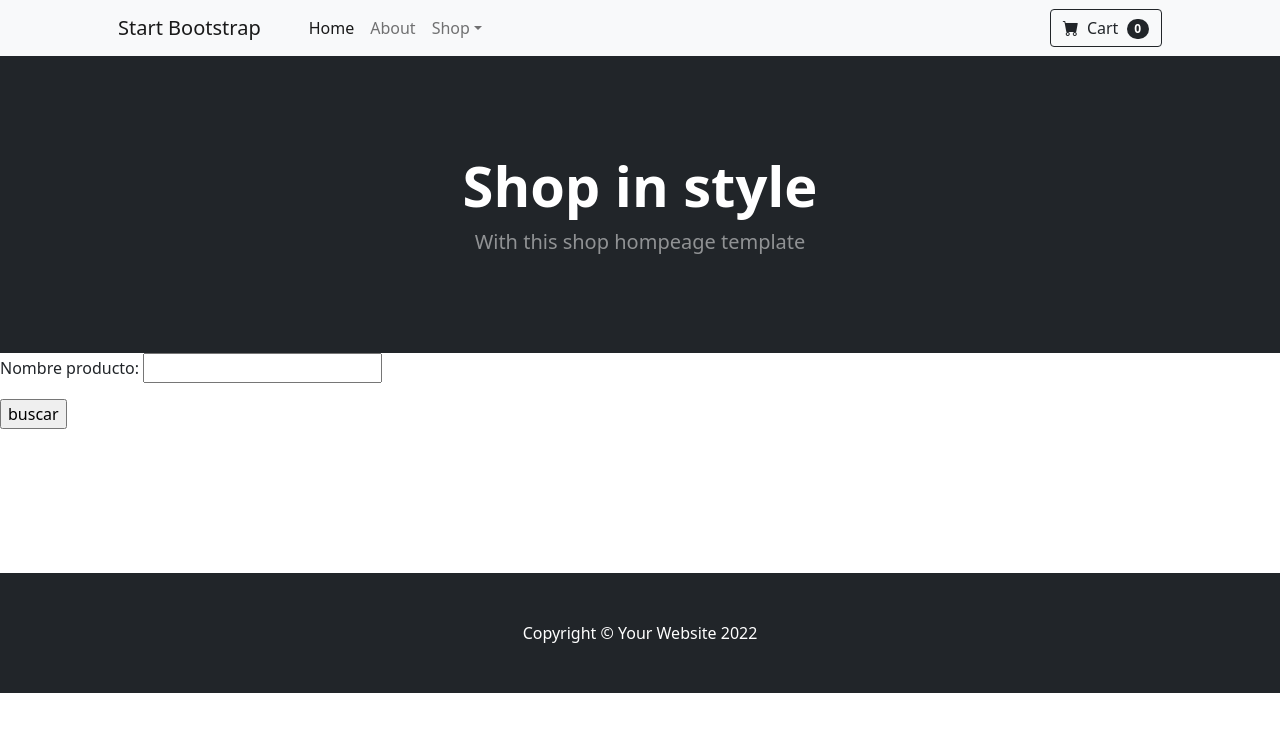
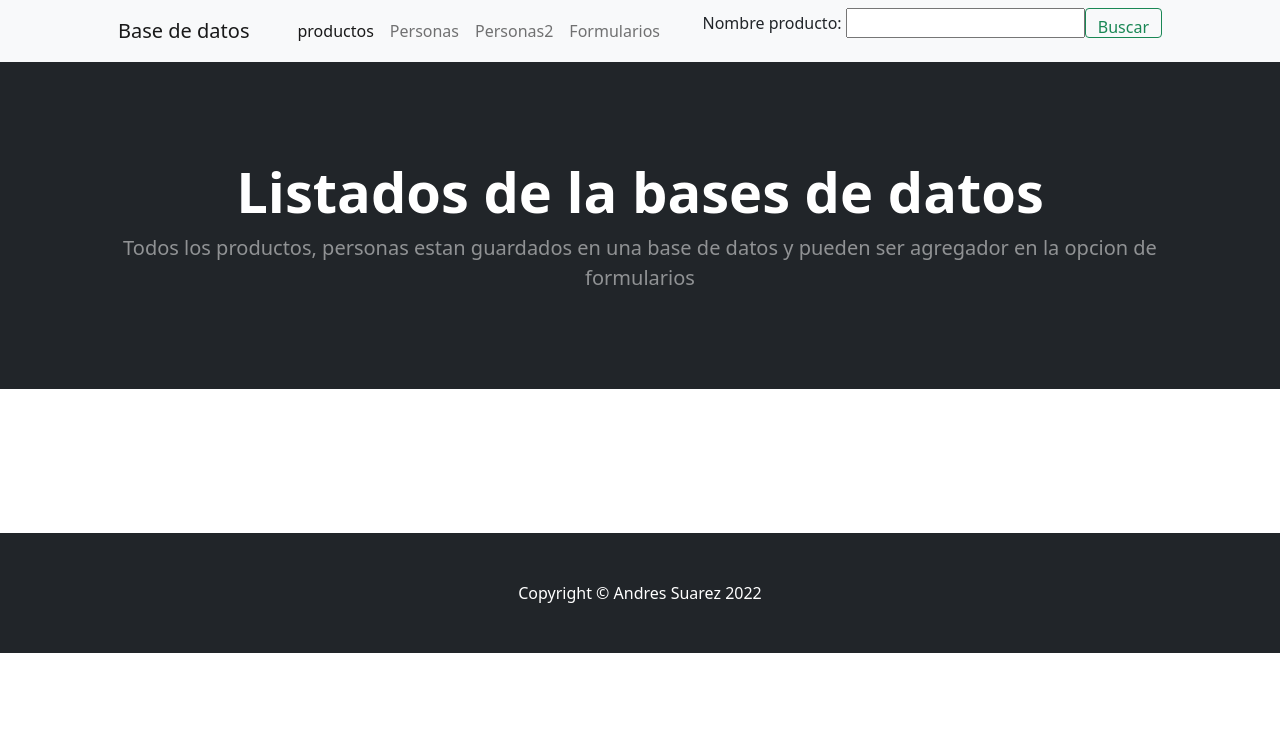
Before and after one commit to Fasanti091/Formularios, a Django app: template proyecto_web/productos/templates/productos/index.html in a window 1280 px wide. Shown: the top 732 px of the page. Run offline with Django 4.2, Linux system fonts and the light colour scheme; the template is opened without the code that fills it: values that come from a table or form of the project are taken from there, others are empty; some libraries are stand-ins or nearby versions.

Commit message:
Se agrego personas y links

```diff
--- a/proyecto_web/formulario/urls.py
+++ b/proyecto_web/formulario/urls.py
@@ -18,5 +18,5 @@ from django.urls import path, include
 
 urlpatterns = [
     path('admin/', admin.site.urls),
-    path('productos/', include('productos.urls'))
+    path('', include('productos.urls'))
 ]
--- a/proyecto_web/productos/admin.py
+++ b/proyecto_web/productos/admin.py
@@ -1,5 +1,6 @@
 from django.contrib import admin
-from productos.models import Producto
+from productos.models import *
 
 # Register your models here.
 admin.site.register(Producto)
+admin.site.register(Personas)
--- a/proyecto_web/productos/models.py
+++ b/proyecto_web/productos/models.py
@@ -14,3 +14,9 @@ class Producto(models.Model):
 
     def __str__(self) -> str:
         return f"{self.nombre} - {self.marca}" # TODO
+
+class Personas(models.Model):
+
+    nombre = models.CharField(max_length=150)
+    apellido = models.CharField(max_length=150)
+    edad = models.IntegerField()
--- a/proyecto_web/productos/templates/productos/base.html
+++ b/proyecto_web/productos/templates/productos/base.html
@@ -8,7 +8,7 @@
         <meta name="viewport" content="width=device-width, initial-scale=1, shrink-to-fit=no" />
         <meta name="description" content="" />
         <meta name="author" content="" />
-        <title>Shop Homepage - Start Bootstrap Template</title>
+        <title>Proyecto</title>
         <!-- Favicon-->
         <link rel="icon" type="image/x-icon" href="assets/favicon.ico" />
         <!-- Bootstrap icons-->
@@ -20,29 +20,23 @@
         <!-- Navigation-->
         <nav class="navbar navbar-expand-lg navbar-light bg-light">
             <div class="container px-4 px-lg-5">
-                <a class="navbar-brand" href="#!">Start Bootstrap</a>
+                <a class="navbar-brand" href="#!">Base de datos</a>
                 <button class="navbar-toggler" type="button" data-bs-toggle="collapse" data-bs-target="#navbarSupportedContent" aria-controls="navbarSupportedContent" aria-expanded="false" aria-label="Toggle navigation"><span class="navbar-toggler-icon"></span></button>
                 <div class="collapse navbar-collapse" id="navbarSupportedContent">
                     <ul class="navbar-nav me-auto mb-2 mb-lg-0 ms-lg-4">
-                        <li class="nav-item"><a class="nav-link active" aria-current="page" href="#!">Home</a></li>
-                        <li class="nav-item"><a class="nav-link" href="#!">About</a></li>
-                        <li class="nav-item dropdown">
-                            <a class="nav-link dropdown-toggle" id="navbarDropdown" href="#" role="button" data-bs-toggle="dropdown" aria-expanded="false">Shop</a>
-                            <ul class="dropdown-menu" aria-labelledby="navbarDropdown">
-                                <li><a class="dropdown-item" href="#!">All Products</a></li>
-                                <li><hr class="dropdown-divider" /></li>
-                                <li><a class="dropdown-item" href="#!">Popular Items</a></li>
-                                <li><a class="dropdown-item" href="#!">New Arrivals</a></li>
-                            </ul>
-                        </li>
+                        <li class="nav-item"><a class="nav-link active" aria-current="page" href="/">productos</a></li>
+                        <li class="nav-item"><a class="nav-link" href="/personas/">Personas</a></li>
+                        <li class="nav-item"><a class="nav-link" href="#!">Personas2</a></li>
+                        <li class="nav-item"><a class="nav-link" href="#!">Formularios</a></li>
                     </ul>
-                    <form class="d-flex">
-                        <button class="btn btn-outline-dark" type="submit">
-                            <i class="bi-cart-fill me-1"></i>
-                            Cart
-                            <span class="badge bg-dark text-white ms-1 rounded-pill">0</span>
-                        </button>
-                    </form>
+                    <div>
+                        <form class="d-flex">
+                            <form class="d-flex" role="search">
+                                {{ formulario.as_p }}
+                                <button class="btn btn-outline-success" type="submit" style="height: 30px;">Buscar</button>
+                            </form>
+                        </form>
+                    </div>
                 </div>
             </div>
         </nav>
@@ -50,33 +44,28 @@
         <header class="bg-dark py-5">
             <div class="container px-4 px-lg-5 my-5">
                 <div class="text-center text-white">
-                    <h1 class="display-4 fw-bolder">Shop in style</h1>
-                    <p class="lead fw-normal text-white-50 mb-0">With this shop hompeage template</p>
+                    <h1 class="display-4 fw-bolder">Listados de la bases de datos</h1>
+                    <p class="lead fw-normal text-white-50 mb-0">Todos los productos, personas estan guardados en una base de datos y pueden ser agregador en la opcion de formularios</p>
                 </div>
             </div>
         </header>
         <!-- Section-->
-        <div>
-            <form action="">
-                {{ formulario.as_p }}
-                <input type="submit" value="buscar">
-            </form>
-        </div>
         <section class="py-5">
             <div class="container px-4 px-lg-5 mt-5">
                 <div class="row gx-4 gx-lg-5 row-cols-2 row-cols-md-3 row-cols-xl-4 justify-content-center">
 
                     <!-- traer block de el index -->
-                    {% block listado_productos%}
-                    {% endblock listado_productos%}
+                    {% block listado %}
+                    {% endblock listado %}
 
                 </div>
 
             </div>
         </section>
+
         <!-- Footer-->
         <footer class="py-5 bg-dark">
-            <div class="container"><p class="m-0 text-center text-white">Copyright &copy; Your Website 2022</p></div>
+            <div class="container"><p class="m-0 text-center text-white">Copyright &copy; Andres Suarez 2022</p></div>
         </footer>
         <!-- Bootstrap core JS-->
         <script src="https://cdn.jsdelivr.net/npm/bootstrap@5.1.3/dist/js/bootstrap.bundle.min.js"></script>
--- a/proyecto_web/productos/templates/productos/index.html
+++ b/proyecto_web/productos/templates/productos/index.html
@@ -1,11 +1,11 @@
 {% extends 'productos/base.html' %}
 
-{% block listado_productos %}
+{% block listado %}
     {% for producto in productos %}
     <div class="col mb-5">
         <div class="card h-100">
             <!-- Product image-->
-            <img class="card-img-top" src="https://dummyimage.com/450x300/dee2e6/6c757d.jpg" alt="..." />
+            <img class="card-img-top" src="https://c8.alamy.com/compes/2bxr3aw/grunge-azul-producto-recordar-palabra-sello-de-goma-redondo-sello-sobre-fondo-blanco-2bxr3aw.jpg" alt="..." />
             <!-- Product details-->
             <div class="card-body p-4">
                 <div class="text-center">
@@ -24,4 +24,4 @@
         </div>
     </div>
     {% endfor %}
-{% endblock listado_productos %}
+{% endblock listado %}
--- a/proyecto_web/productos/urls.py
+++ b/proyecto_web/productos/urls.py
@@ -1,6 +1,7 @@
 from django.urls import path
-from productos.views import index
+from productos.views import *
 
 urlpatterns = [
-    path("", index)
+    path("", index),
+    path("personas/", personas)
 ]
```
Also changed, not shown: proyecto_web/productos/templates/productos/personas.html (added, +24 -0 lines), proyecto_web/productos/views.py (+7 -1 lines), proyecto_web/productos/migrations/0003_personas.py (added).
